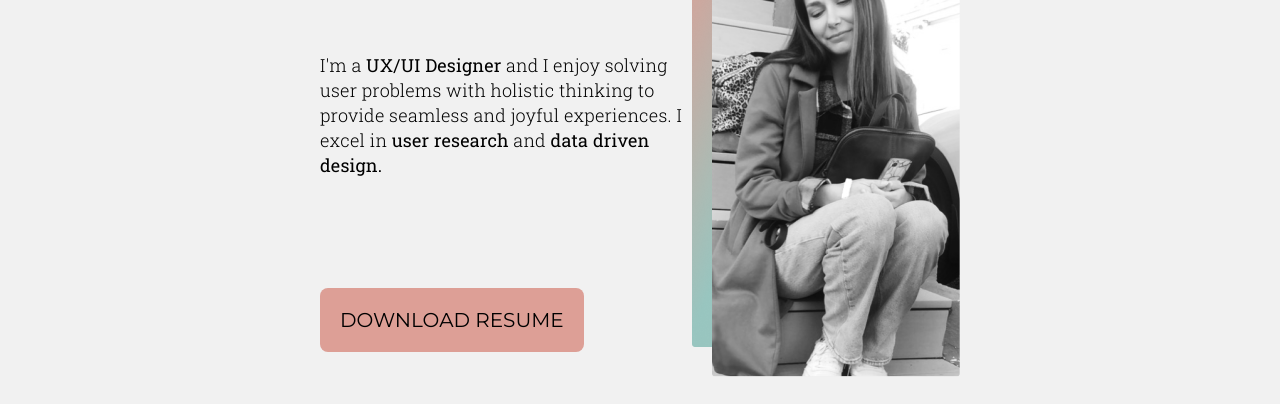
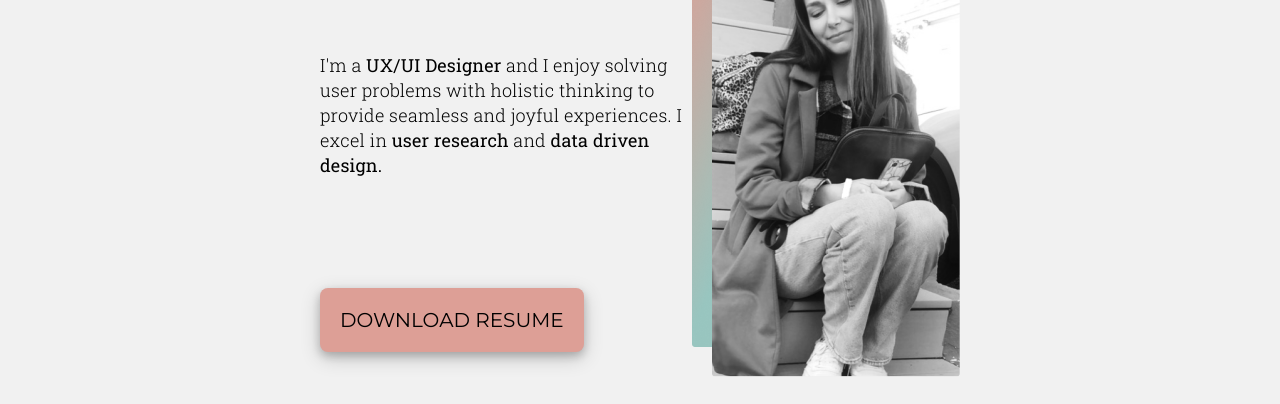
Before and after one commit to ktreth/UX_UI_HW19, a plain HTML site: page index.html in a window 1280 px wide. Shown: the part 396-800 px from the top of the page. Drawn offline with nearby package versions, Linux system fonts and the light colour scheme.

Commit message:
drop shadow added

```diff
--- a/css/styles.css
+++ b/css/styles.css
@@ -121,6 +121,8 @@ h1 {
 
 button {
     background-color: #DD9F96;
+    box-shadow: 0 4px 8px 0 rgba(0, 0, 0, 0.2), 0 6px 20px 0 rgba(0, 0, 0, 0.19);
+    cursor:pointer;
     font-size: 20px;
     font-family: 'Montserrat';
     padding: 20px;
```
